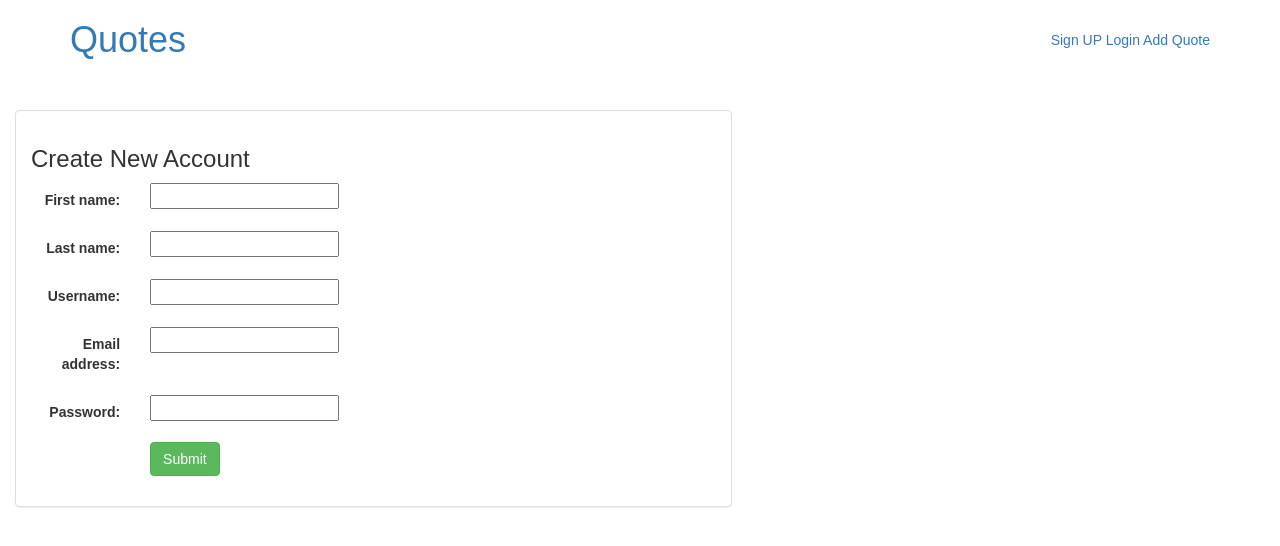
After one commit to djangoman18feb/usrreg, a Django app: page /apage/register/ in a window 1280 px wide. The commit adds this page. Shown: the top 546 px of the page. Run offline with Django 3.2, Linux system fonts and the light colour scheme; some libraries are stand-ins or nearby versions.

Commit message:
Completed Index, Detail, Base and Functions for the these webpages

```diff
--- /dev/null
+++ b/apage/forms.py
@@ -0,0 +1,11 @@
+from django.contrib.auth.models import User
+from django import forms
+
+
+#here we make new user_form class and we can tweak it what we want to display on user form we are going to create
+
+class User_Form(forms.ModelForm):
+    password = forms.CharField(widget=forms.PasswordInput)
+    class Meta:
+        model = User
+        fields = ['first_name', 'last_name', 'username', 'email', 'password', ]
--- a/apage/models.py
+++ b/apage/models.py
@@ -1,10 +1,14 @@
 from django.db import models
+from django.core.urlresolvers import reverse   #to divert them to any page(detail page)after they submit the model form
 
 # Create your models here.
 class Quote(models.Model):
-    text = models.CharField(max_length=3000)
+    text = models.CharField(max_length=100)
     tag = models.CharField(max_length=100, default="Unknown")
     artist = models.CharField(max_length=100, default="Anonumous")
+
+    def get_absolute_url(self):
+        return reverse('apage:detail', kwargs={'pk':self.pk})
 
 
     def __str__(self):
--- a/apage/templates/apage/base.html
+++ b/apage/templates/apage/base.html
@@ -14,6 +14,23 @@
     <script src="http://maxcdn.bootstrapcdn.com/bootstrap/3.3.6/js/bootstrap.min.js"></script>
     <link rel="stylesheet" type="text/css" href="{% static 'apage/style.css' %}"/>
 
+    <div class="container">
+        <div class="row header-box">
+            <div class="col-md-8">
+                <h1>
+                    <a href="{% url 'apage:index' %}" style="text-decoration: none">Quotes</a>
+                </h1>
+            </div>
+            <div class="col-md-4">
+                <p>
+                    <a href="{% url 'apage:register' %}">Sign UP</a>
+                    <a href="#">Login</a>
+                    <a href="{% url 'apage:add_quote' %}">Add Quote</a>
+                </p>
+            </div>
+        </div>
+    </div>
+
 {% block content %}
 {% endblock %}
 </body>
--- /dev/null
+++ b/apage/templates/apage/form-template.html
@@ -0,0 +1,11 @@
+{% for field in form %}
+    <div class="form-group">
+        <div class="col-sm-offset-2 col-sm-10">
+            <span class="text-danger small">{{ fileld.errors }}</span>
+        </div>
+    <label class="control-label col-sm-2">{{ field.label_tag }}</label>
+        <div class="col-sm-10">
+            {{ field }}
+        </div>
+    </div>
+{% endfor %}
--- /dev/null
+++ b/apage/templates/apage/registration_form.html
@@ -0,0 +1,27 @@
+{% extends 'apage/base.html' %}
+{% block content %}
+    <div class="container-fluid">
+        <div class="row">
+            <div class="col-sm-12 col-md-7">
+                <div class="panel panel-default">
+                    <div class="panel-body">
+                        <h3>Create New Account</h3>
+                        {% if error_message %}
+                            <p><strong>{{ error_message }}</strong></p>
+                        {% endif %}
+                        <form role="form" class="form-horizontal" action="" method="post">
+                            {% csrf_token %}
+                            {% include 'apage/form-template.html' %}
+                            <div class="form-group">
+                                <div class="col-sm-offset-2 col-sm-10">
+                                    <button type="submit" class="btn btn-success">Submit</button>
+                                </div>
+                            </div>
+                        </form>
+                    </div>
+                </div>
+            </div>
+        </div>
+    </div>
+
+{% endblock %}
--- a/apage/urls.py
+++ b/apage/urls.py
@@ -5,8 +5,33 @@ from apage import views
 app_name = 'apage'
 
 urlpatterns = [
+
     #/apage/
     url(r'^$', views.Index.as_view(), name='index'),
+
+    # /apage/register/
+    url(r'^register/$', views.UserFormView.as_view(), name='register'),
+
+    # /apage/logout/
+    #url(r'^logout/$', views.logout, name='logout'),
+
     #/apage/quote_id/
     url(r'^(?P<pk>[0-9]+)/$', views.Detail.as_view(), name='detail'),
+
+    #/apage/quote/add/
+    url(r'^quote/add/$', views.QuoteCreate.as_view(), name='add_quote'),
+
+    #/apage/quote/pk_id/
+    url(r'^quote/(?P<pk>[0-9]+)/$', views.QuoteUpdate.as_view(), name='update_quote'),#for future  use (Not adding buttons)
+
+    #/apage/quote/pk_id/
+    #url(r'^quote/logout/$', views.logout_view, name='logout_view'),#for future  use (Not adding buttons)
+
+
+
+    #/apage/quote/pk_id/delete
+    #url(r'^quote/(?P<pk>[0-9]+)/delete/$', views.QuoteDelete.as_view(), name='delete_quote'),#for future  use (Not adding buttons)
+
+
+
 ]
--- a/apage/views.py
+++ b/apage/views.py
@@ -5,10 +5,17 @@ from .models import Quote, About_art
 from django.shortcuts import render
 from django.http import Http404
 from django.shortcuts import get_object_or_404
+from django.views import generic
+from django.views.generic.edit import CreateView, DeleteView, UpdateView
+from django.core.urlresolvers import reverse_lazy
 from django.views.generic import CreateView, DeleteView, UpdateView
-from django.views import generic
+from django.shortcuts import render, redirect
+from django.views.generic import View
+from django.contrib.auth import authenticate, login
+from .forms import User_Form
+from django.contrib.auth import logout
+from django.contrib.auth.models import User
 
-# Create your views here.
 
 def index(request):
     all_quotes = Quote.objects.all()
@@ -28,3 +35,59 @@ def detail(request, quote_id):
 class Detail(generic.DetailView):
     template_name = 'apage/detail.html'
     model = Quote
+
+class QuoteCreate(CreateView):
+    model = Quote
+    fields = ['text', 'tag', 'artist']
+
+class QuoteUpdate(UpdateView):
+    model = Quote
+    fields = ['text', 'tag', 'artist']
+
+class QuoteDelete(DeleteView):
+    model = Quote
+    success_url = reverse_lazy('apage:index')
+
+# def logout_view(request):
+#     logout(request)
+#     success_url = reverse_lazy('apage:index')
+#     return redirect(success_url)
+#
+
+
+class UserFormView(View):
+    form_class = User_Form
+    template_name = 'apage/registration_form.html'
+
+    #display blank form
+    def get(self, request):
+        form = self.form_class(None)
+        return render(request, self.template_name, {'form': form})
+
+    #now user has all the info filled in and submitting it
+    #so now process data
+
+    def post(self, request):
+        form = self.form_class(request.POST)
+
+        if form.is_valid():
+            user = form.save(commit=False)
+
+            #cleaned (normalized data)
+
+            username = form.cleaned_data['username']
+            password = form.cleaned_data['password']
+            first_name = form.cleaned_data['first_name']
+            last_name = form.cleaned_data['last_name']
+            user.set_password(password)
+            user.save()
+
+            #returns user objects after authentication if credentials are correct
+            user = authenticate(request, username=username, password=password)
+
+            if user is not None:
+
+                if user.is_active:
+                    login(request, user)
+                    return redirect('apage:index')
+        return render(request, self.template_name, {'form': form})
--- a/usrreg/urls.py
+++ b/usrreg/urls.py
@@ -18,5 +18,6 @@ from django.contrib import admin
 
 urlpatterns = [
     url(r'^admin/', admin.site.urls),
-    url(r'^apage/', include('apage.urls'))
+    url(r'^apage/', include('apage.urls')),
+
 ]
```
Also changed, not shown: apage/templates/apage/form-delete.html (added, +7 -0 lines), apage/templates/apage/index.html (+2 -14 lines), apage/templates/apage/quote_form.html (added, +25 -0 lines), apage/templates/apage/apage_form.html (added), db.sqlite3.
